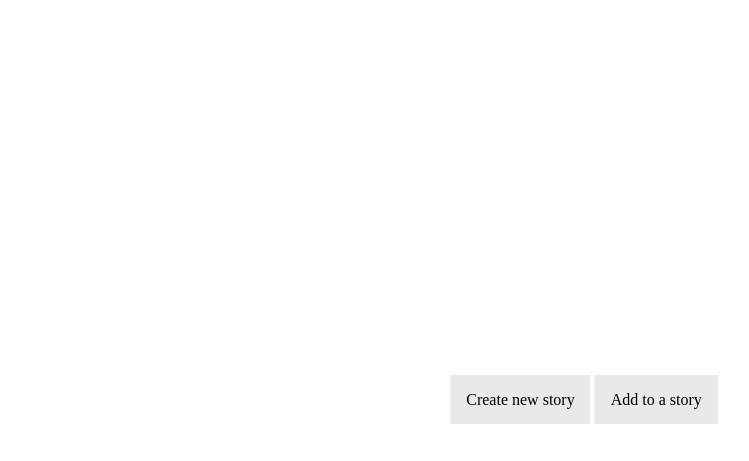
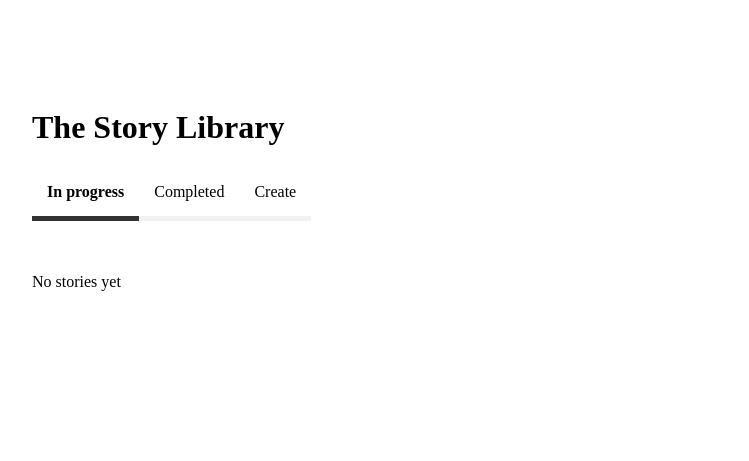
Before and after one commit to imaquair/82304, a Django app: page / in a window 1280 px wide. Shown: the top 461 px of the page, without its empty margins (56-805 px from the left). Run offline with Django 5.2, Linux system fonts and the light colour scheme; data that the repository does not hold is empty.

Commit message:
Change location of 'Create' button

```diff
--- a/Software/chaineHistoire/templates/library.html
+++ b/Software/chaineHistoire/templates/library.html
@@ -18,6 +18,9 @@
                 </li>
                 <li class="{% if active_tab == 'completed' %}is-active{% endif %}">
                     <a href="{% url 'library' %}?tab=completed">Completed</a>
+                </li>
+                <li>
+                    <a href="{% url 'create' %}">Create</a>
                 </li>
             </ul>
         </nav><br><br>
--- a/Software/chaineHistoire/urls.py
+++ b/Software/chaineHistoire/urls.py
@@ -25,11 +25,11 @@ from backend import views
 
 
 def home(request):
-    return render(request, "base.html")
+    return render(request, "library.html")
 
 
 urlpatterns = [
-    path("", home, name="home"),
+    path("", views.get_story_library, name="home"),
     path("admin/", admin.site.urls),
     path("create/", views.create_story, name="create"),
     path("library/", views.get_story_library, name="library"),
```
